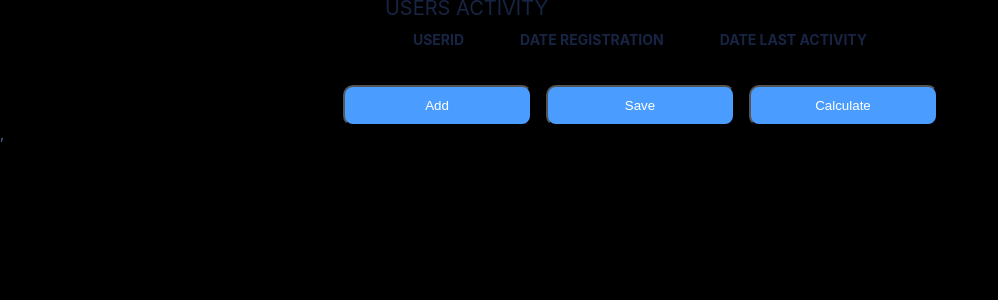
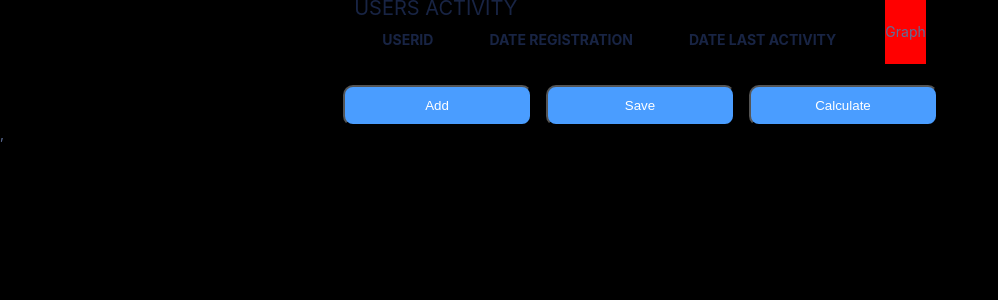
Before and after one commit to ArhDemetriy/UserActivity, a React (Create React App) app: page / in a window 1280 px wide. Shown: the top 300 px of the page, without its empty margins (0-998 px from the left). Built offline with nearby package versions, Linux system fonts and the light colour scheme.

Commit message:
init Graph.tsx

```diff
--- a/src/app/App.scss
+++ b/src/app/App.scss
@@ -5,4 +5,9 @@
   flex-direction: column;
   align-items: center;
   gap: Min(21px, 1.5rem);
+  &-data{
+    display: flex;
+    justify-content: space-between;
+    gap: Min(21px, 1.5rem);
+  }
 }
--- a/src/app/App.tsx
+++ b/src/app/App.tsx
@@ -1,11 +1,15 @@
 import React from 'react';
 import './App.scss';
 import { Controls } from './Controls/Controls';
+import { Graph } from './Graph/Graph';
 import { Table } from './Table/Table';
 
 export const App: React.FC = () => {
   return <div className="app">
-    <Table />
+    <div className="app-data">
+      <Table />
+      <Graph />
+    </div>
     <Controls />
   </div>
 }
--- /dev/null
+++ b/src/app/Graph/Graph.scss
@@ -0,0 +1,9 @@
+.graph{
+    background-color: red;
+
+    display: flex;
+    flex-direction: column;
+    justify-content: center;
+    align-items: center;
+    gap: Min(21px, 1.5rem);
+}
--- /dev/null
+++ b/src/app/Graph/Graph.tsx
@@ -0,0 +1,12 @@
+import React from 'react';
+import './Graph.scss';
+
+export const Graph: React.FC = () => {
+    return <div
+        className="graph"
+    >
+        Graph
+    </div>
+}
+
+export default Graph
```
Also changed, not shown: 1 other file (tests, documents, lock files or other folders).
